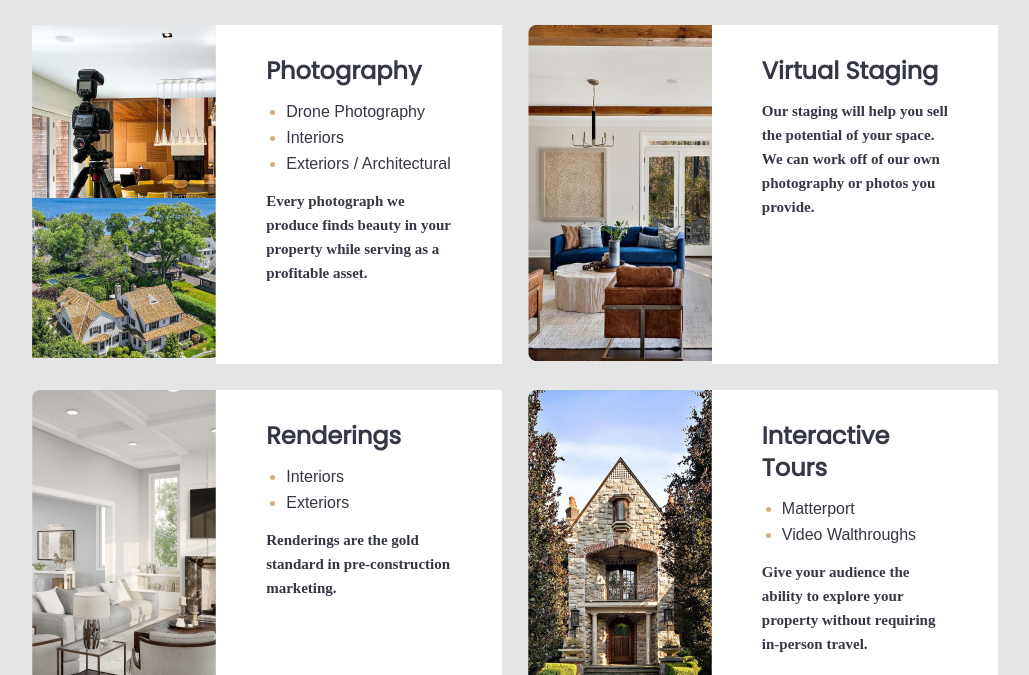
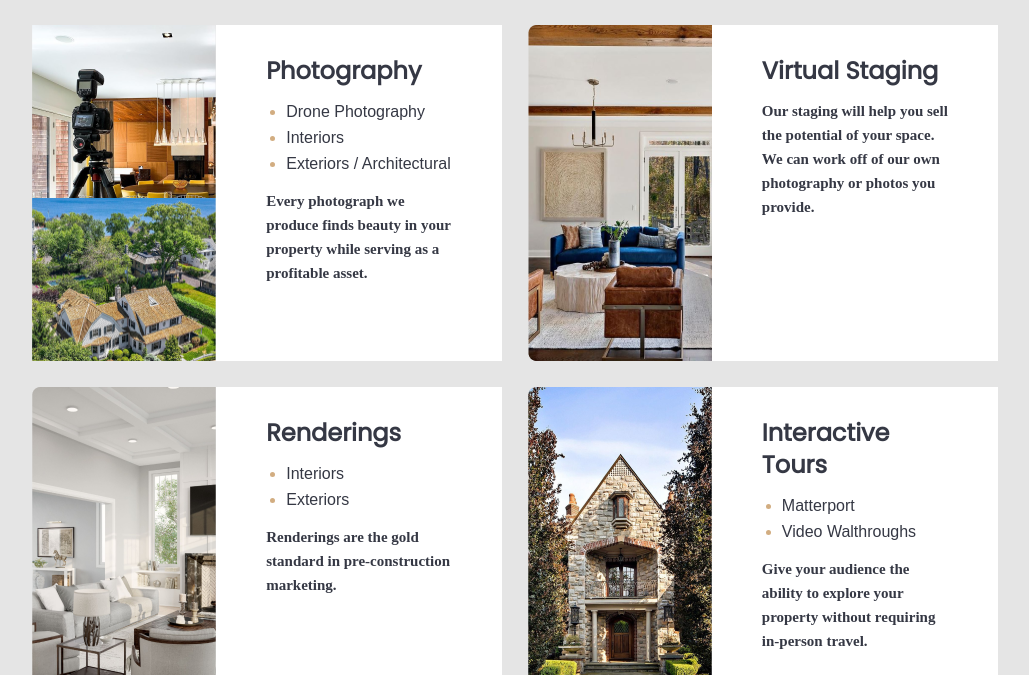
Before and after one commit to gurbuzertunga/sean-test, a plain HTML site: page index.html in a window 1280 px wide. Shown: the part 125-800 px from the top of the page, without its empty margins (125-1154 px from the left). Drawn offline with Linux system fonts and the light colour scheme; a web font is replaced by a local one.

Commit message:
final commit

```diff
--- a/styles/styles.css
+++ b/styles/styles.css
@@ -12,6 +12,7 @@
 
 body {
   background-color: #E5E5E5;
+  padding-bottom: 5vh;
 }
 
 section {
@@ -86,11 +87,10 @@ h2 {
 .images-container {
   display: flex;
   flex-direction: column;
-  padding-bottom: 3px;
 }
 
 .images-container img {
-  height: auto;
+  height: -webkit-fill-available;
 }
 
 .text-container {
@@ -142,4 +142,5 @@ button {
   font-size: 17px;
   line-height: 60px;
   text-align: center;
+
 }
```
